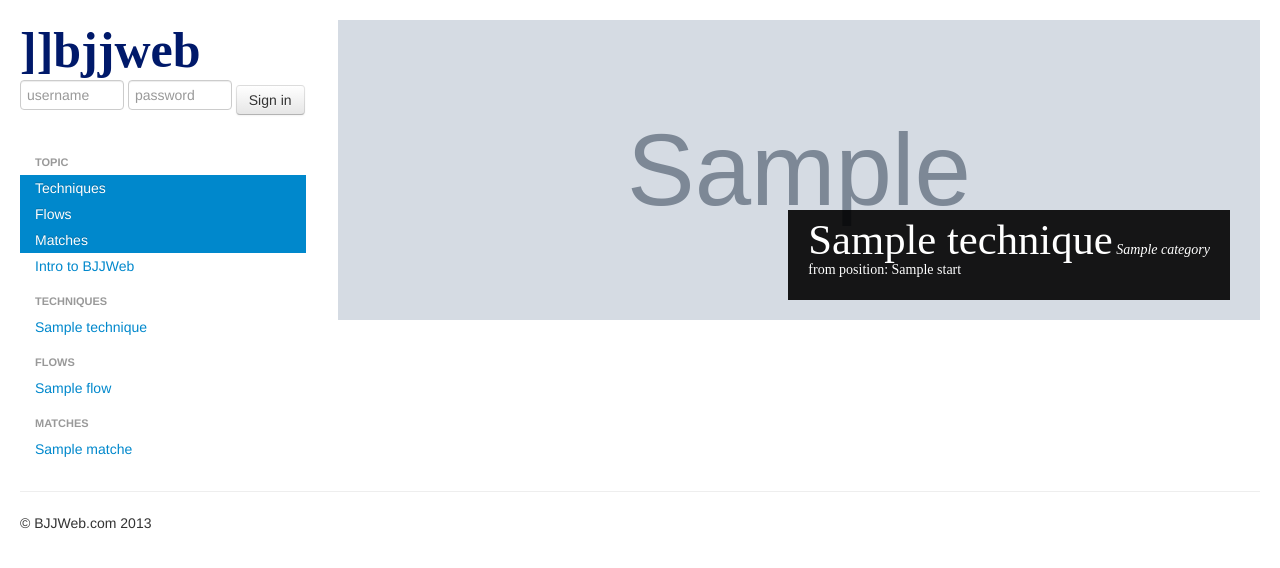
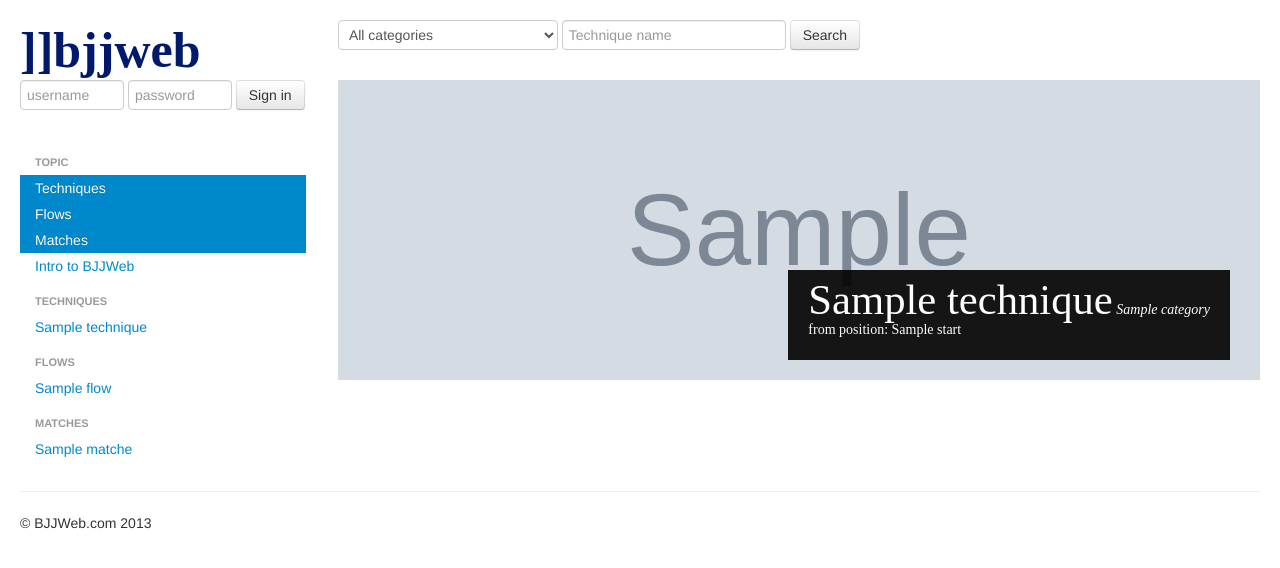
Before and after one commit to coffenbacher/bjj, a Django app: template templates/technique/index.html in a window 1280 px wide. Shown: the top 568 px of the page. Run offline with Django 3.2, Linux system fonts and the light colour scheme; the template is opened without the code that fills it: most values are stand-ins (such as "Sample title", 1, 10 or a date in 2020); grey boxes marked "Sample" are stand-in pictures; parts of the project's set-up code (start-up, migrations or seed data) failed here and were passed over; some libraries are stand-ins or nearby versions; some web fonts are replaced.

Commit message:
closes 17

```diff
--- a/technique/views.py
+++ b/technique/views.py
@@ -5,6 +5,10 @@
 
 def index(request):
     ts = Technique.objects.all()
+    if 'name' in request.GET:
+        ts = ts.filter(name__icontains=request.GET['name'])
+    if 'category' in request.GET:
+        ts = ts.filter(category__icontains=request.GET['category'])
     return render(request, 'technique/index.html', {'techniques': ts})
 
 def show(request, id):
--- a/templates/base.html
+++ b/templates/base.html
@@ -114,6 +114,10 @@
       .overlay .technique-header {
           font-size: 32pt;
           color: white;
+      }
+
+      .submit {
+        vertical-align: top;
       }
 
     </style>
--- a/templates/technique/index.html
+++ b/templates/technique/index.html
@@ -2,6 +2,17 @@
 {% load staticfiles %}
 
 {% block content %}
+    <div class="row-fluid">
+        <form id="search" class="form">
+            <select name="category">
+                <option value="">All categories</option>
+                <option value="Submission" {% if "Submission" == request.GET.category %}selected{% endif %}>Submission</option>
+                <option value="Position" {% if "Position" == request.GET.category %}selected{% endif %}>Position</option>
+            </select><!-- TODO: move to javascript select for extensibility -->
+            <input name="name" type="text" class="input-large" placeholder="Technique name" value="{{ request.GET.name }}">
+            <button type="submit" class="btn btn-default submit">Search</button>
+        </form>
+    </div>
 
 {% for t in techniques %}
     <a href="{% url "technique.views.show" id=t.id %}">
--- a/terrain.py
+++ b/terrain.py
@@ -55,6 +55,10 @@
 @step(u'I should see the text "(.*)"')
 def i_should_see_the_text(step, text):
     assert text.lower() in world.browser.html.lower()
+
+@step(u'I should not see the text "(.*)"')
+def i_should_see_the_text(step, text):
+    assert text.lower() not in world.browser.html.lower()
 
 @step(u'I should see the tag "(.*)"')
 def i_should_see_the_tag(step, tag):
```
Also changed, not shown: bjjweb/settings.py (+9 -0 lines), 1 other file.
